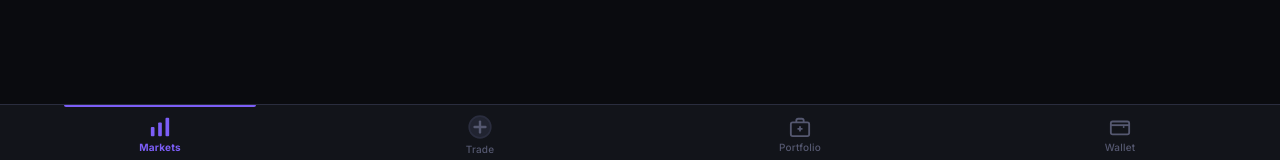
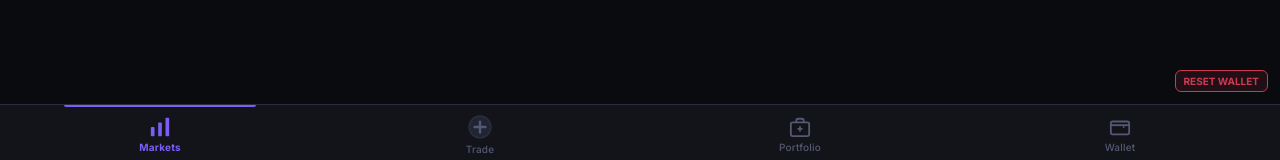
Before and after one commit to jerryfallentea/ton-meme-dex, a React (Vite) app in the folder frontend/: page / in a window 1280 px wide. Shown: the part 636-796 px from the top of the page. Built offline with nearby package versions, Linux system fonts and the light colour scheme; no server answers.

Commit message:
Add dev-only reset wallet button

```diff
--- a/frontend/src/components/Navbar.jsx
+++ b/frontend/src/components/Navbar.jsx
@@ -36,8 +36,32 @@ function DiamondLogo() {
   );
 }
 
+function DevResetButton() {
+  if (!import.meta.env.DEV) return null;
+  function reset() {
+    localStorage.removeItem('ton_wallet');
+    window.location.reload();
+  }
+  return (
+    <button
+      onClick={reset}
+      title="DEV: clear wallet storage"
+      style={{
+        position: 'fixed', bottom: 72, right: 12, zIndex: 9999,
+        padding: '4px 8px', fontSize: 10, fontWeight: 700,
+        background: 'var(--red-dim)', color: 'var(--red)',
+        border: '1px solid var(--red)', borderRadius: 6,
+        cursor: 'pointer', opacity: 0.8,
+      }}
+    >
+      RESET WALLET
+    </button>
+  );
+}
+
 export default function Navbar() {
   return (
+    <>
       <nav style={styles.nav}>
         <Link to="/" style={styles.logo}>
           <DiamondLogo />
@@ -45,5 +69,7 @@ export default function Navbar() {
         </Link>
         <WalletButton />
       </nav>
+      <DevResetButton />
+    </>
   );
 }
```
Lines whose indentation alone changed are shown as unchanged.
